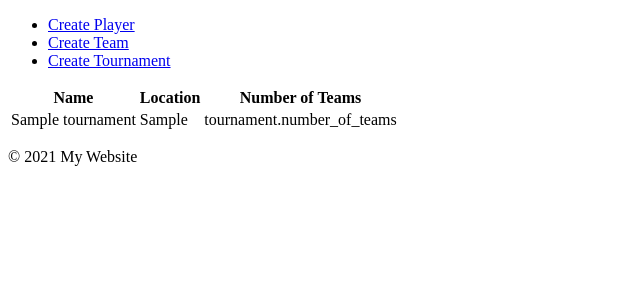
After one commit to joelstennett81/FrisbeeSimulatorWebOLD, a Django app: page /tournaments/list/ in a window 1280 px wide. The commit adds this page. Shown: the top 300 px of the page, without its empty margins (0-640 px from the left). Run offline with Django 4.2, Linux system fonts and the light colour scheme; tables that the repository leaves empty hold one stand-in row (values such as "Sample post"); some libraries are stand-ins or nearby versions.

Commit message:
made lots of changes

```diff
--- a/app/urls.py
+++ b/app/urls.py
@@ -1,13 +1,16 @@
 from django.contrib import admin
 from django.urls import path
-from frisbee_simulator_web.views import players, teams
+from frisbee_simulator_web.views import players, teams, tournaments, home
 
 urlpatterns = [
+    path('', home.home, name='home'),
     path('admin/', admin.site.urls),
-    path('players/new/', players.create_player, name='create_player'),
+    path('players/new/', players.PlayerCreateView.as_view(), name='create_player'),
     path('players/random/', players.random_player, name='random_player'),
     path('players/list/', players.list_players, name='list_players'),
-    path('teams/new/', teams.create_team, name='create_team'),
-    path('teams/random/', teams.create_team_of_random_players, name='random_team'),
+    path('teams/new/', teams.TeamCreateView.as_view(), name='create_team'),
+    path('teams/random/', teams.create_random_team, name='random_team'),
     path('teams/list/', teams.list_teams, name='list_teams'),
+    path('tournaments/new/', tournaments.TournamentCreateView.as_view(), name='create_tournament'),
+    path('tournaments/list/', tournaments.list_tournaments, name='list_teams'),
 ]
--- /dev/null
+++ b/frisbee_simulator_web/views/home.py
@@ -0,0 +1,6 @@
+# views.py
+from django.shortcuts import render
+
+
+def home(request):
+    return render(request, 'home.html')
--- /dev/null
+++ b/frisbee_simulator_web/views/tournaments.py
@@ -0,0 +1,153 @@
+import random
+
+from django.shortcuts import render
+from django.views.generic.edit import CreateView
+from frisbee_simulator_web.models import Tournament, TournamentTeam, Game, TournamentPool, TournamentBracket
+from frisbee_simulator_web.forms import TournamentForm
+from frisbee_simulator_web.views.teams import create_random_team
+
+
+class TournamentCreateView(CreateView):
+    model = Tournament
+    form_class = TournamentForm
+    template_name = 'tournaments/create_tournament.html'
+    success_url = '/tournaments/list/'
+
+    def form_valid(self, form):
+        response = super().form_valid(form)
+        number_of_teams = int(form.cleaned_data['number_of_teams'])
+        selected_teams = form.cleaned_data['teams']
+        selection_type = form.cleaned_data['selection_type']
+        if selection_type == 'manual':
+            if len(selected_teams) != number_of_teams:
+                form.add_error('teams', 'You must select the exact number of teams as specified.')
+                return self.form_invalid(form)
+            for team in selected_teams:
+                self.object.teams.add(team)
+        else:
+            for _ in range(number_of_teams):
+                team = create_random_team(self.request)
+                self.object.teams.add(team)
+        self.object.save()
+        assign_pool_seeds(self.object)
+        simulate_pool_play_games_for_tournament(self.object)
+
+        return response
+
+
+def list_tournaments(request):
+    tournaments = Tournament.objects.all()
+    return render(request, 'tournaments/list_tournaments.html', {'tournaments': tournaments})
+
+
+def assign_pool_seeds(tournament):
+    teams = list(tournament.teams.all())
+    teams.sort(key=lambda team: (-team.overall_rating, team.location))
+    for i, team in enumerate(teams):
+        team_tournament = TournamentTeam(team=team, tournament=tournament, seed=i + 1)
+        team_tournament.save()
+
+
+def simulate_pool_play_games_for_tournament(tournament):
+    tournament_teams = TournamentTeam.objects.filter(tournament=tournament)
+    number_of_tournament_teams = len(tournament_teams)
+    if number_of_tournament_teams == 4:
+        for i in range(number_of_tournament_teams):
+            for j in range(i + 1, number_of_tournament_teams):
+                game = Game(home_team=tournament_teams[i], away_team=tournament_teams[j], tournament=tournament,
+                            game_type='Pool Play')
+                game.save()
+                simulate_pool_play_game(game)
+                game.save()
+    if number_of_tournament_teams == 8:
+        pool1 = TournamentPool.objects.create(tournament=tournament)
+        pool2 = TournamentPool.objects.create(tournament=tournament)
+        for tournament_team in tournament_teams:
+            if tournament_team.pool_play_seed in [1, 4, 5, 8]:
+                pool1.teams.add(tournament_team.team)
+            else:
+                pool2.teams.add(tournament_team.team)
+        for i in range(3):  # 3 rounds for 4 teams each
+            for j in range(2):  # 2 matches per round
+                game1 = Game(home_team=pool1.teams.all()[j], away_team=pool1.teams.all()[3 - j],
+                             tournament=tournament, game_type='Pool Play')
+                game2 = Game(home_team=pool2.teams.all()[j], away_team=pool2.teams.all()[3 - j],
+                             tournament=tournament, game_type='Pool Play')
+                game1.save()
+                game2.save()
+                simulate_pool_play_game(game1)
+                simulate_pool_play_game(game2)
+                game1.save()
+                game2.save()
+
+
+def simulate_pool_play_game(game):
+    team_one = game.team_one
+    team_two = game.team_two
+    game.winner = team_one
+    team_one.pool_play_wins += 1
+    pool_play_point_differential = random.randint(1, 15)
+    team_one.pool_play_point_differential = pool_play_point_differential
+    game.loser = team_two
+    team_two.pool_play_losses += 1
+    team_two.pool_play_point_differential = pool_play_point_differential * -1
+    game.save()
+    team_one.save()
+    team_two.save()
+
+
+def create_four_team_bracket(tournament_pool):
+    teams = tournament_pool.teams.all()
+    sorted_teams = teams.order_by('-pool_play_wins')
+    tournament_bracket = TournamentBracket(tournament=tournament_pool.tournament, number_of_teams=4, teams=sorted_teams,
+                                           bracket_type='Championship')
+    tournament_bracket.save()
+    for i, team in enumerate(sorted_teams, start=1):
+        team.bracket_play_seed = i
+        team.save()
+    teams_in_bracket = tournament_bracket.teams
+    team_one = teams_in_bracket.objects.get(bracket_play_seed=1)
+    team_two = teams_in_bracket.objects.get(bracket_play_seed=2)
+    team_three = teams_in_bracket.objects.get(bracket_play_seed=3)
+    team_four = teams_in_bracket.objects.get(bracket_play_seed=4)
+    game_one = Game(team_one=team_one, team_two=team_four, tournament=tournament_bracket.tournament,
+                    game_type='Semifinal')
+    game_one.winner = team_one
+    game_one.loser = team_two
+    game_one.save()
+    team_one.bracket_play_wins += 1
+    team_four.bracket_play_losses += 1
+    team_one.save()
+    team_four.save()
+    game_two = Game(team_one=team_two, team_two=team_three, tournament=tournament_bracket.tournament,
+                    game_type='Semifinal')
+    game_two.winner = team_two
+    game_two.loser = team_three
+    game_two.save()
+    team_two.bracket_play_wins += 1
+    team_three.bracket_play_losses += 1
+    team_two.save()
+    team_three.save()
+    team_five = game_one.loser
+    team_six = game_two.loser
+    game_three = Game(team_one=team_five, team_two=team_six, tournament=tournament_bracket.tournament,
+                      game_type='Third-Place')
+    game_three.winner = team_five
+    game_three.loser = team_six
+    game_three.save()
+    team_five.bracket_play_wins += 1
+    team_six.bracket_play_losses += 1
+    team_five.save()
+    team_six.save()
+    team_seven = game_one.winner
+    team_eight = game_two.winner
+    game_four = Game(team_one=team_seven, team_two=team_eight, tournament=tournament_bracket.tournament,
+                     game_type='Championship')
+    game_four.winner = team_seven
+    game_four.loser = team_eight
+    game_four.save()
+    team_seven.bracket_play_wins += 1
+    team_eight.bracket_play_losses += 1
+    team_seven.save()
+    team_eight.save()
+    tournament_bracket.winner = team_seven
--- a/templates/base.html
+++ b/templates/base.html
@@ -11,6 +11,7 @@
             <ul>
                 <li><a href="{% url 'create_player' %}">Create Player</a></li>
                 <li><a href="{% url 'create_team' %}">Create Team</a></li>
+                <li><a href="{% url 'create_tournament' %}">Create Tournament</a></li>
             </ul>
         </nav>
     </header>
--- /dev/null
+++ b/templates/tournaments/list_tournaments.html
@@ -0,0 +1,31 @@
+{% extends 'base.html' %}
+
+{% block content %}
+    <link rel="stylesheet" type="text/css" href="https://cdn.datatables.net/1.11.5/css/jquery.dataTables.css">
+    <script type="text/javascript" charset="utf8"
+            src="https://cdn.datatables.net/1.11.5/js/jquery.dataTables.js"></script>
+    <table id="tournament-table">
+        <thead>
+        <tr>
+            <th>Name</th>
+            <th>Location</th>
+            <th>Number of Teams</th>
+        </tr>
+        </thead>
+        <tbody>
+        {% for tournament in tournaments %}
+            <tr>
+                <td>{{ tournament.name }}</td>
+                <td>{{ tournament.location }}</td>
+                <td>tournament.number_of_teams</td>
+            </tr>
+        {% endfor %}
+        </tbody>
+    </table>
+
+    <script>
+        $(document).ready(function () {
+            $('#tournament-table').DataTable();
+        });
+    </script>
+{% endblock %}
```
Also changed, not shown: frisbee_simulator_web/forms.py (+12 -1 lines), frisbee_simulator_web/models.py (+58 -2 lines), frisbee_simulator_web/views/players.py (+7 -9 lines), frisbee_simulator_web/views/teams.py (+9 -18 lines), templates/home.html (added, +17 -0 lines), templates/tournaments/create_tournament.html (added, +17 -0 lines), frisbee_simulator_web/migrations/0001_initial.py.
